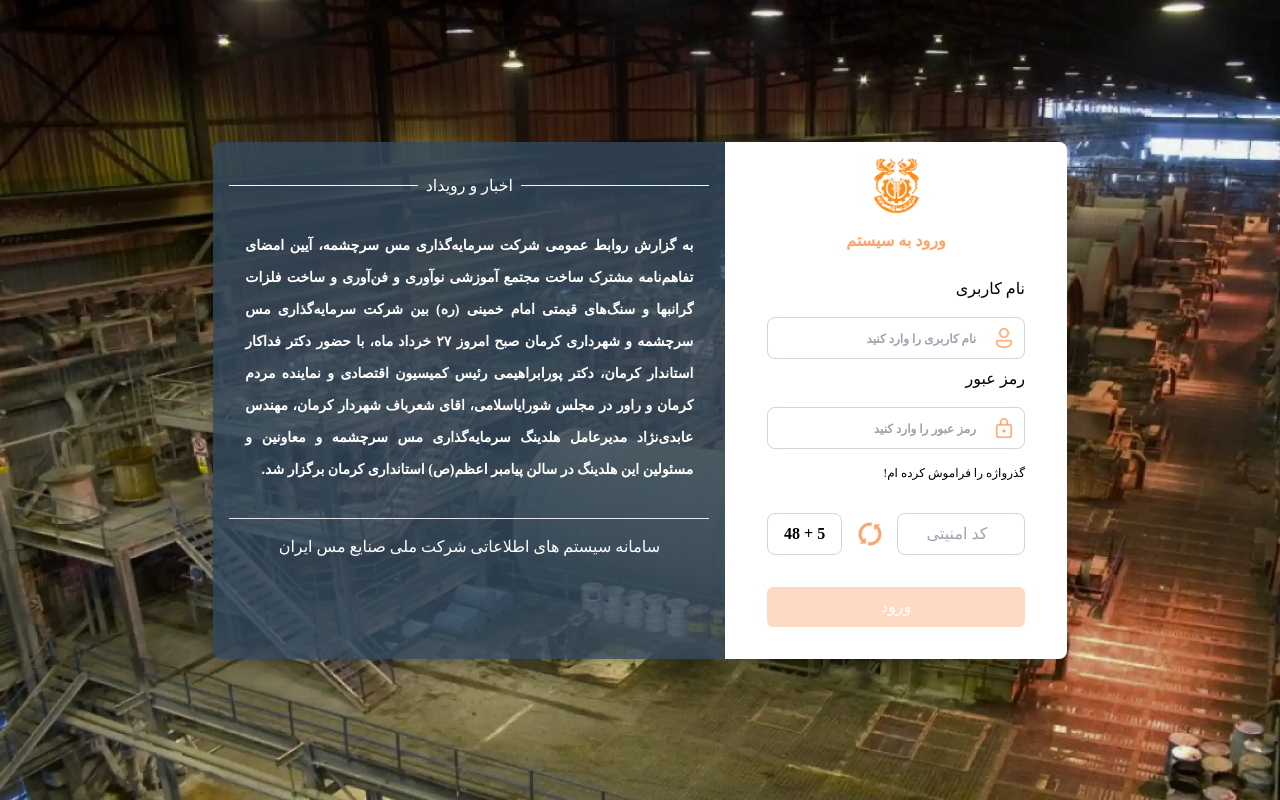
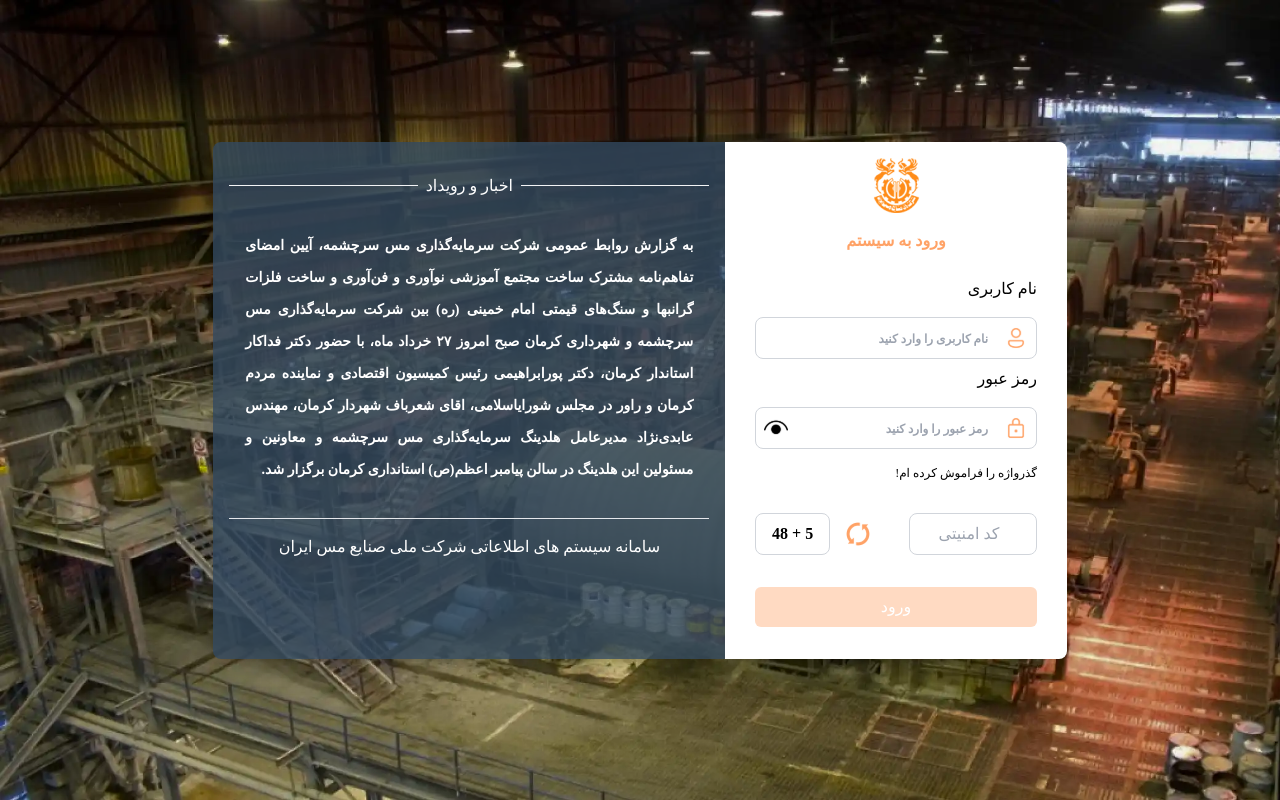
Before and after one commit to milad7212/loginPage, a Vue app: page / in a window 1280 px wide. Built offline with nearby package versions, Linux system fonts and the light colour scheme; a web font is replaced by a local one.

Commit message:
Add eye to input

```diff
--- a/src/App.vue
+++ b/src/App.vue
@@ -12,9 +12,12 @@
         <div class="">
           <span class="block mb-4 my-2">نام کاربری</span>
           <div class="flex p-2 rounded-lg border border-gray-300 group">
-            <img class="w-6 h-6 group-hover:animate-bounce" src="./assets/icons/userIcon.svg" />
+            <img
+              class="w-6 h-6 group-hover:animate-bounce"
+              src="./assets/icons/userIcon.svg"
+            />
             <input
-              class="placeholder:text-xs placeholder:font-bold pr-4 outline-none "
+              class="placeholder:text-xs placeholder:font-bold pr-4 outline-none"
               type="text"
               placeholder="نام کاربری را وارد کنید"
             />
@@ -22,11 +25,26 @@
 
           <span class="block mb-4 my-2">رمز عبور</span>
           <div class="flex p-2 rounded-lg border border-gray-300 group">
-            <img class="w-6 h-6 group-hover:animate-pulse" src="./assets/icons/lockIcon.svg" />
+            <img
+              class="w-6 h-6 group-hover:animate-pulse"
+              src="./assets/icons/lockIcon.svg"
+            />
             <input
               class="placeholder:text-xs placeholder:font-bold pr-4 outline-none"
-              type="password"
+              :type="showPassword ? 'text' : 'password'"
               placeholder="رمز عبور را وارد کنید"
+            />
+            <img
+              @click.prevent="showPassword = !showPassword"
+              v-if="!showPassword"
+              class="w-6 h-6 cursor-pointer hover:scale-95 transition-all duration-150 ease-in"
+              src="./assets/icons/closeEyeIcon.svg"
+            />
+            <img
+              @click.prevent="showPassword = !showPassword"
+              v-if="showPassword"
+              class="w-6 h-6 cursor-pointer hover:scale-95 transition-all duration-150 ease-in"
+              src="./assets/icons/openEyeIcon.svg"
             />
           </div>
 
@@ -68,7 +86,9 @@
               'transition-all',
               'duration-150',
               'ease-in',
-              isDisabledBtn ? 'cursor-not-allowed bg-[#FFA266]/40' : 'bg-[#FFA266]',
+              isDisabledBtn
+                ? 'cursor-not-allowed bg-[#FFA266]/40'
+                : 'bg-[#FFA266]',
             ]"
           >
             ورود
@@ -114,26 +134,24 @@
       sumRandomNumbers: "",
       isDisabledBtn: true,
       backgroundImage,
+      showPassword: false,
     };
   },
   methods: {
     changeNumbers() {
       this.randomNum1 = Math.floor(Math.random() * 99) + 1;
       this.randomNum2 = Math.floor(Math.random() * 9) + 1;
-      this.sumRandomNumbers= ""
+      this.sumRandomNumbers = "";
     },
   },
-
 
   watch: {
     sumRandomNumbers() {
       const sumNumber = this.randomNum1 + this.randomNum2;
       if (sumNumber === parseInt(this.sumRandomNumbers)) {
-
         this.isDisabledBtn = false;
       } else {
         this.isDisabledBtn = true;
-
       }
     },
   },
```
Also changed, not shown: src/assets/icons/closeEyeIcon.svg (added), src/assets/icons/openEyeIcon.svg (added). Lines whose indentation alone changed are shown as unchanged.
